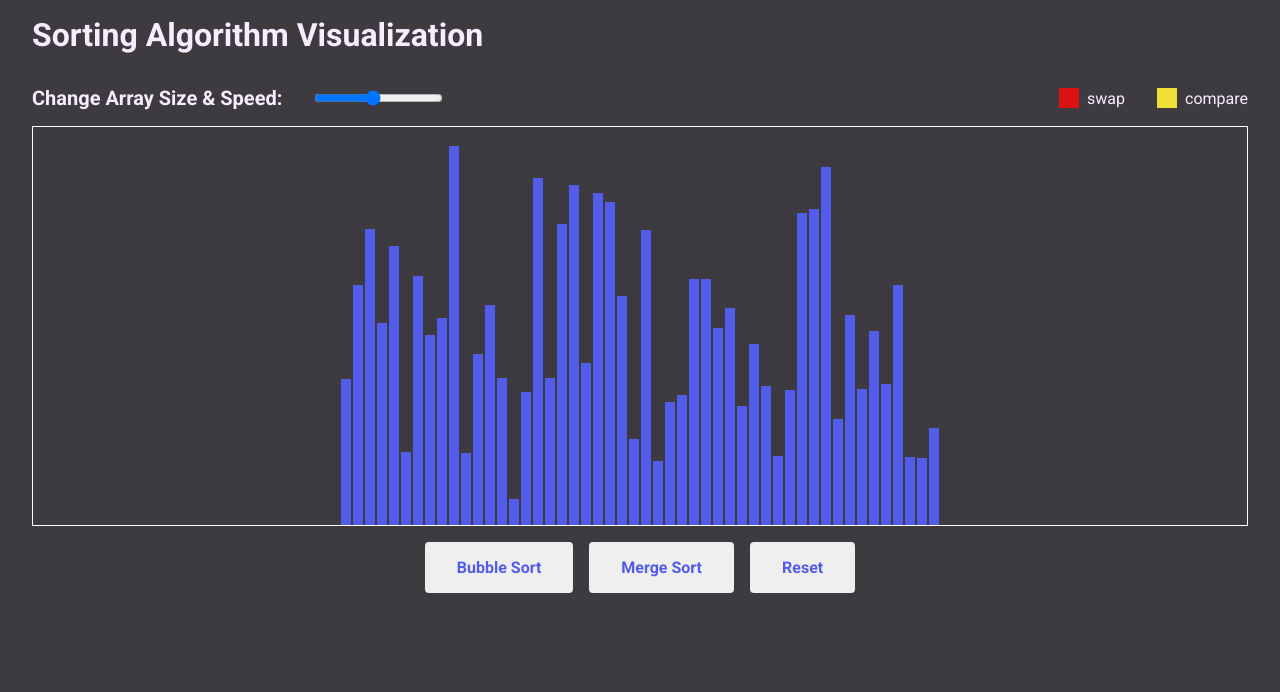
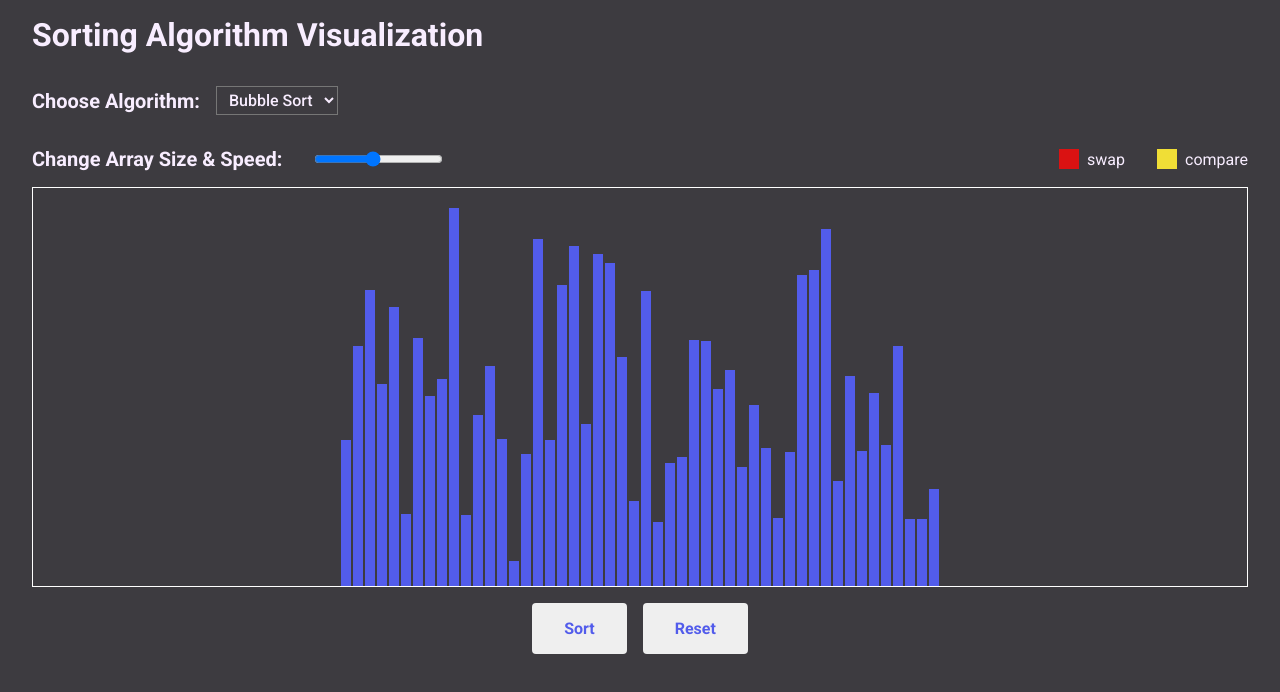
Before and after one commit to maxitech/SortingAlgorithmVisualization, a React (Vite) app in the folder project/: page / in a window 1280 px wide. Shown: the top 692 px of the page. Built offline with nearby package versions, Linux system fonts and the light colour scheme.

Commit message:
implemented select box for algorithms & added styling to it + conditionally render green toolbox if algo === mergeSort

```diff
--- a/project/src/App.jsx
+++ b/project/src/App.jsx
@@ -12,6 +12,7 @@ function App() {
   const [buttonClicked, setButtonClicked] = useState(false);
   const [move, setMove] = useState({});
   const [timeoutId, setTimeoutId] = useState(null);
+  const [selectedValue, setSelectedValue] = useState('bubble');
 
   function generateArray(length) {
     const newArray = [];
@@ -24,12 +25,6 @@ function App() {
   useEffect(() => {
     generateArray(arrayLength);
   }, []);
-
-  function handleSliderChange(e) {
-    const sliderValue = parseInt(e.target.value);
-    generateArray(sliderValue);
-    setArrayLength(sliderValue);
-  }
 
   function startAnimation(moves) {
     animateSort(array, moves, setSortedArr, setMove, setTimeoutId, arrayLength);
@@ -44,12 +39,19 @@ function App() {
     startAnimation(moves);
   }
 
-  function handleBubbleSortClick() {
-    startSort(bubbleSort);
+  function handleSortClick() {
+    if (selectedValue === 'bubble') startSort(bubbleSort);
+    if (selectedValue === 'merge') startSort(mergeSort);
   }
 
-  function handleMergeSortClick() {
-    startSort(mergeSort);
+  function handleSelectChange(e) {
+    setSelectedValue(e.target.value);
+  }
+
+  function handleSliderChange(e) {
+    const sliderValue = parseInt(e.target.value);
+    generateArray(sliderValue);
+    setArrayLength(sliderValue);
   }
 
   function handleResetClick() {
@@ -69,6 +71,21 @@ function App() {
   return (
     <>
       <h1>Sorting Algorithm Visualization</h1>
+      <div className='select_container'>
+        <label htmlFor='select_box' className='select_label'>
+          Choose Algorithm:
+        </label>
+        <select
+          id='select_box'
+          value={selectedValue}
+          onChange={handleSelectChange}
+          className='select_box'
+        >
+          <option value='bubble'>Bubble Sort</option>
+          <option value='merge'>Merge Sort</option>
+        </select>
+      </div>
+
       <div className='use_info_container'>
         <div className='slider_container'>
           <h2>Change Array Size & Speed:</h2>
@@ -91,6 +108,13 @@ function App() {
             <div className='info_color yellow'></div>
             <p>compare</p>
           </div>
+
+          {selectedValue === 'merge' && (
+            <div className='info'>
+              <div className='info_color green'></div>
+              <p>merge</p>
+            </div>
+          )}
         </div>
       </div>
 
@@ -98,20 +122,13 @@ function App() {
 
       <div className='btn_container'>
         <button
-          onClick={handleBubbleSortClick}
+          onClick={handleSortClick}
           disabled={buttonClicked}
           className='btn'
         >
-          Bubble Sort
+          Sort
         </button>
 
-        <button
-          onClick={handleMergeSortClick}
-          disabled={buttonClicked}
-          className='btn'
-        >
-          Merge Sort
-        </button>
         <button onClick={handleResetClick} className='btn'>
           Reset
         </button>
--- a/project/src/index.css
+++ b/project/src/index.css
@@ -65,6 +65,10 @@ h1 {
   background-color: #f0de36;
 }
 
+.green {
+  background-color: #00ff00;
+}
+
 .bars_container {
   height: 50vh;
   border: 1px solid #fff;
@@ -102,6 +106,32 @@ h1 {
   cursor: pointer;
 }
 
+.select_container {
+  display: flex;
+  align-items: center;
+  gap: 1em;
+  margin-bottom: 2em;
+}
+
+.select_label {
+  font-size: 1.25rem;
+  font-weight: 600;
+}
+
+.select_box {
+  font-family: 'Roboto', Arial, Helvetica, sans-serif;
+  background-color: #3d3b40;
+  color: #f8edff;
+  font-size: 1rem;
+  font-weight: 500;
+  padding: 0.2em 0.5em 0.2em 0.5em;
+}
+
+.select_box > option {
+  font-weight: 500;
+  font-size: 1rem;
+}
+
 @media only screen and (max-width: 600px) {
   h1 {
     margin-bottom: 1em;
```
